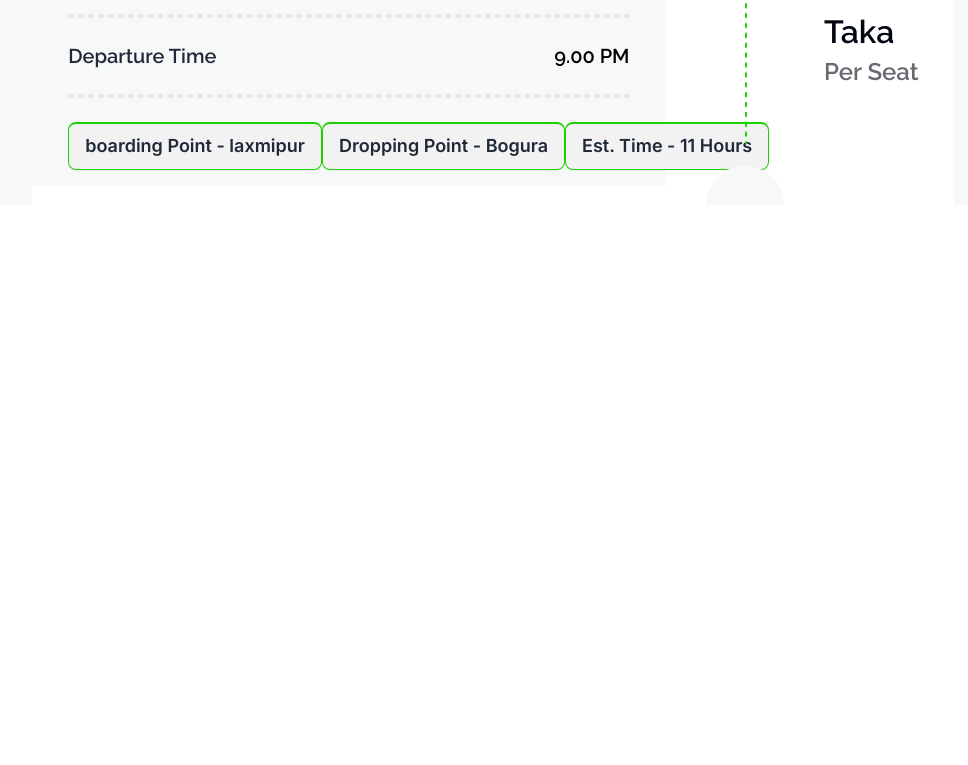
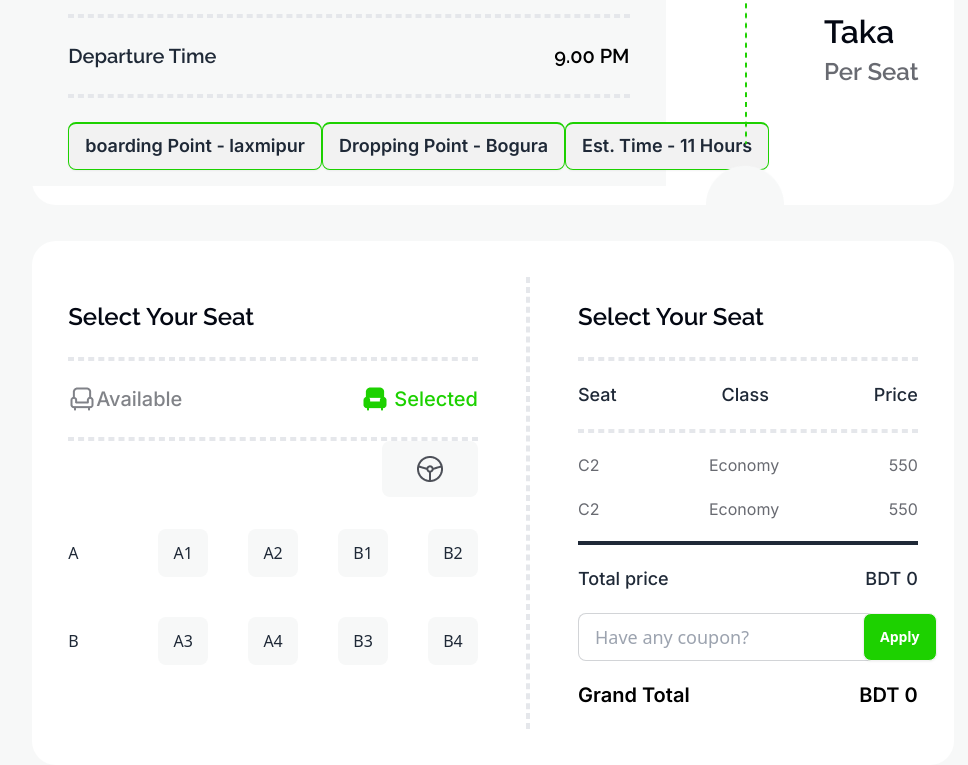
Before and after one commit to A-Farabi/PH-Bus-Ticketing, a plain HTML site: page index.html in a window 1280 px wide. Shown: the part 1944-2709 px from the top of the page, without its empty margins (147-1115 px from the left). Before the commit the page ends 2149 px from the top, so only its background shows below. Drawn offline with nearby package versions, Linux system fonts and the light colour scheme.

Commit message:
design completed

```diff
--- a/index.html
+++ b/index.html
@@ -118,7 +118,7 @@
   </div>
 <!-- ticketing top section -->
 
-<div class="ticketing-top-section flex items-center gap-10 justify-center bg-white w-[80%] mx-auto">
+<div class="ticketing-top-section flex items-center gap-10 justify-center bg-white w-[80%] mx-auto rounded-3xl">
 
   <div class="t-top-left w-[70%]">
     <div class="top-left-top-controller flex justify-between">
@@ -175,6 +175,109 @@
 
 <!-- ticketing main section ======================== -->
 
+  <div class="ticking-main-section w-[80%] mx-auto ">
+    <div class="ticket-main-controller mt-9 p-9 bg-white flex justify-between gap-12 rounded-3xl">
+
+      <div class="ticketing-main-left w-[60%]">
+        <h3 class="text-2xl font-semibold font-raleway text-[#030712] my-6">Select Your Seat</h3>
+        <div class="main-left-top">
+
+          <div class="border-dashed border-2"></div>
+            <div class="available-selected font-inter text-xl font-medium flex my-6 justify-between">
+              <div class="available text-[#03071280] flex"><span><img src="images/seat-gray.png" alt=""></span class="pl-[5px]"> Available</div>
+              <div class="selected text-[#1dd100] flex"><img src="images/seat-green-filled.png" alt=""><span   class="pl-[5px]">Selected</span></div>
+            </div>
+
+            <div class="border-dashed border-2"></div>
+
+        </div>
+
+        <!-- seat grid here =========================================== -->
+            <div class="driver-seat flex justify-end">
+              <img src="images/steering-wheel.png" alt="" class="bg-[#F7F8F8] rounded-lg text-center py-3 mb-8 px-8">
+            </div>
+          <div class="main-grid grid grid-cols-5 gap-10 items-center">
+            <div class="row-1">A</div>
+            <div class="a1 bg-[#F7F8F8] rounded-lg text-center py-3">A1</div>
+            <div class="a2 bg-[#F7F8F8] rounded-lg text-center py-3">A2</div>
+            <div class="a3 bg-[#F7F8F8] rounded-lg text-center py-3">B1</div>
+            <div class="a4 bg-[#F7F8F8] rounded-lg text-center py-3">B2</div>
+            <div class="row-1">B</div>
+            <div class="a5 bg-[#F7F8F8] rounded-lg text-center py-3">A3</div>
+            <div class="a6 bg-[#F7F8F8] rounded-lg text-center py-3">A4</div>
+            <div class="a7 bg-[#F7F8F8] rounded-lg text-center py-3">B3</div>
+            <div class="a8 bg-[#F7F8F8] rounded-lg text-center py-3">B4</div>
+
+          </div>
+
+        <!-- seat grid end here =========================================== -->
+
+      </div>
+
+      <div class="border-dashed border-2"></div>
+
+      <div class="ticketing-main-right w-[40%]">
+        <h3 class="text-2xl font-semibold font-raleway text-[#030712] my-6">Select Your Seat</h3>
+
+        <div class="border-dashed border-2"></div>
+
+        <div class="prcing-section">
+          <!-- <div class="s">Seat</div>
+          <div class="s">Class</div>
+          <div class="s">Price</div>
+          <div class="s">C2</div>
+          <div class="s">Economy</div>
+          <div class="s">550</div>
+          <div class="s">C2</div>
+          <div class="s">Economy</div>
+          <div class="s">550</div> -->
+          <div class="row-right-1 flex justify-between my-5">
+            <p class="font-inter text-lg font-medium">Seat</p>
+            <p class="font-inter text-lg font-medium">Class</p>
+            <p class="font-inter text-lg font-medium">Price</p>
+          </div>
+          <div class="border-dashed border-2"></div>
+
+          <div class="row-right-2 flex justify-between font-inter font-lg text-[#03071299] my-5">
+            <p>C2</p>
+            <p>Economy</p>
+            <p>550</p>
+          </div>
+
+          <div class="row-right-3 flex justify-between font-inter font-lg text-[#03071299] my-5">
+            <p>C2</p>
+            <p>Economy</p>
+            <p>550</p>
+          </div>
+          <div class="">
+            <hr class="border-2 border-current border-solid">
+          </div>
+
+          <div class="row-right-4 flex justify-between font-inter text-lg font-medium my-5">
+            <p>Total price</p>
+            <p>BDT <span>0</span></p>
+          </div>
+
+          <div class="coupon-div">
+            <label class="input input-bordered flex items-center gap-2">
+              <input type="text" class="grow text-lg" placeholder="Have any coupon?" />
+              <div class="">
+                <span class="btn text-white bg-[#1DD100] ">Apply</span>
+              </div>
+            </label>
+          </div>
+
+          <div class="grand-total flex justify-between font-inter text-xl font-semibold text-black my-5">
+            <p>Grand Total</p>
+            <p>BDT <span>0</span></p>
+          </div>
+
+        </div>
+
+      </div>
+
+    </div>
+  </div>
 
 </section>
 
```
Also changed, not shown: images/steering-wheel.png (added).
